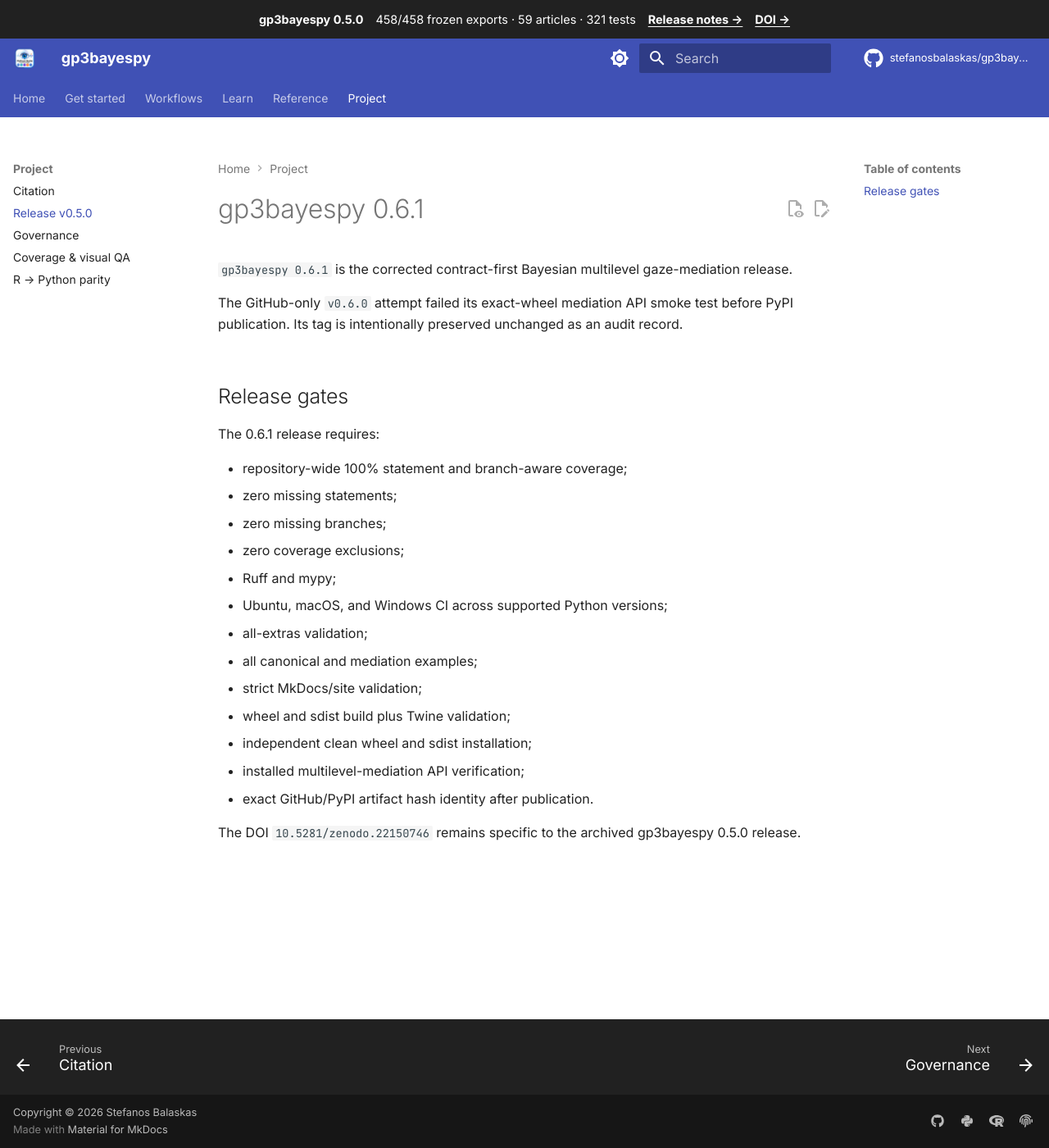
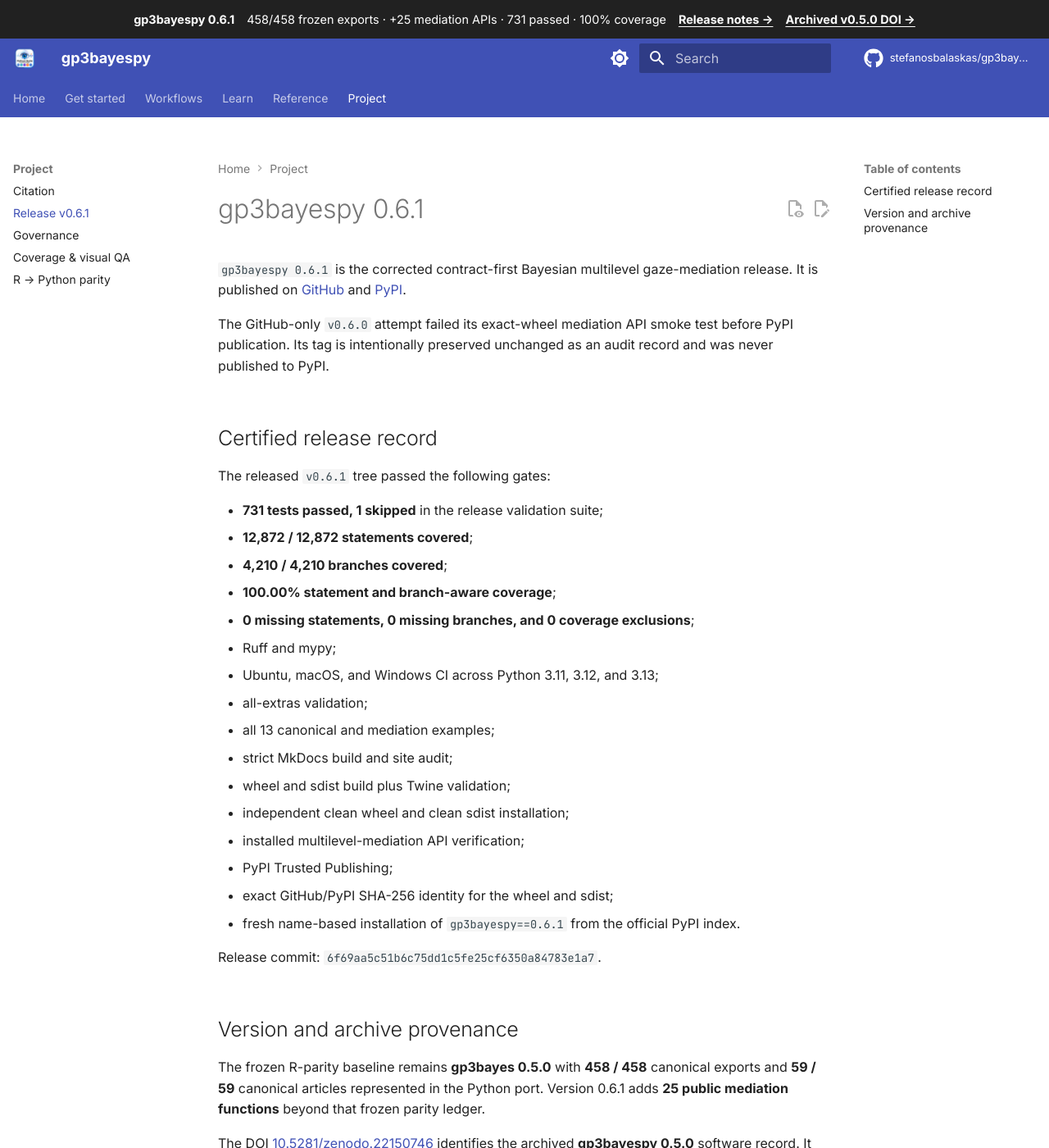
Before and after one commit to stefanosbalaskas/gp3bayespy, an MkDocs documentation site: the page built from docs/release.md, in a window 1280 px wide and 1400 px high. Shown: the whole window at 82% size. Built offline with MkDocs 1.6.1 and Material for MkDocs 9.7.7, drawn with Linux system fonts in a browser that asks for light colours; comment, search, counter and statistics services are not loaded; some of the changed text lies outside the part shown.

Commit message:
Synchronize documentation with gp3bayespy 0.6.1 (#17)
Align the public website, release record, README, navigation, structured metadata, validation counts, example inventory, and citation guidance with the completed v0.6.1 release while preserving the archived v0.5.0 DOI record.

```diff
--- a/docs/release.md
+++ b/docs/release.md
@@ -1,29 +1,52 @@
+---
+title: gp3bayespy 0.6.1 release
+description: Certified release record for gp3bayespy 0.6.1.
+---
+
 # gp3bayespy 0.6.1
 
-`gp3bayespy 0.6.1` is the corrected contract-first Bayesian
-multilevel gaze-mediation release.
+`gp3bayespy 0.6.1` is the corrected contract-first Bayesian multilevel
+gaze-mediation release. It is published on
+[GitHub](https://github.com/stefanosbalaskas/gp3bayespy/releases/tag/v0.6.1)
+and [PyPI](https://pypi.org/project/gp3bayespy/0.6.1/).
 
-The GitHub-only `v0.6.0` attempt failed its exact-wheel mediation
-API smoke test before PyPI publication. Its tag is intentionally
-preserved unchanged as an audit record.
+The GitHub-only `v0.6.0` attempt failed its exact-wheel mediation API smoke
+test before PyPI publication. Its tag is intentionally preserved unchanged as
+an audit record and was never published to PyPI.
 
-## Release gates
+## Certified release record
 
-The 0.6.1 release requires:
+The released `v0.6.1` tree passed the following gates:
 
-- repository-wide 100% statement and branch-aware coverage;
-- zero missing statements;
-- zero missing branches;
-- zero coverage exclusions;
+- **731 tests passed, 1 skipped** in the release validation suite;
+- **12,872 / 12,872 statements covered**;
+- **4,210 / 4,210 branches covered**;
+- **100.00% statement and branch-aware coverage**;
+- **0 missing statements, 0 missing branches, and 0 coverage exclusions**;
 - Ruff and mypy;
-- Ubuntu, macOS, and Windows CI across supported Python versions;
+- Ubuntu, macOS, and Windows CI across Python 3.11, 3.12, and 3.13;
 - all-extras validation;
-- all canonical and mediation examples;
-- strict MkDocs/site validation;
+- all 13 canonical and mediation examples;
+- strict MkDocs build and site audit;
 - wheel and sdist build plus Twine validation;
-- independent clean wheel and sdist installation;
+- independent clean wheel and clean sdist installation;
 - installed multilevel-mediation API verification;
-- exact GitHub/PyPI artifact hash identity after publication.
+- PyPI Trusted Publishing;
+- exact GitHub/PyPI SHA-256 identity for the wheel and sdist;
+- fresh name-based installation of `gp3bayespy==0.6.1` from the official PyPI index.
 
-The DOI `10.5281/zenodo.22150746` remains specific to the archived
-gp3bayespy 0.5.0 release.
+Release commit:
+`6f69aa5c51b6c75dd1c5fe25cf6350a84783e1a7`.
+
+## Version and archive provenance
+
+The frozen R-parity baseline remains **gp3bayes 0.5.0** with **458 / 458**
+canonical exports and **59 / 59** canonical articles represented in the Python
+port. Version 0.6.1 adds **25 public mediation functions** beyond that frozen
+parity ledger.
+
+The DOI [10.5281/zenodo.22150746](https://doi.org/10.5281/zenodo.22150746)
+identifies the archived **gp3bayespy 0.5.0** software record. It must not be
+interpreted as a DOI for v0.6.1.
+
+See [Citing gp3bayespy](citation.md) for version-aware citation guidance.
--- a/mkdocs.yml
+++ b/mkdocs.yml
@@ -101,7 +101,7 @@ nav:
       - Multilevel mediation API: reference/multilevel-mediation.md
   - Project:
       - Citation: citation.md
-      - Release v0.5.0: release.md
+      - Release v0.6.1: release.md
       - Governance: governance.md
       - Coverage & visual QA: development/coverage.md
       - R → Python parity: development/parity.md
@@ -143,4 +143,4 @@ extra:
       name: gp3bayes R reference
     - icon: fontawesome/solid/fingerprint
       link: https://doi.org/10.5281/zenodo.22150746
-      name: gp3bayespy DOI on Zenodo
+      name: Archived gp3bayespy v0.5.0 DOI on Zenodo
--- a/overrides/main.html
+++ b/overrides/main.html
@@ -15,7 +15,6 @@
   <meta name="description" content="{{ page_description | e }}" />
   <meta name="robots" content="index, follow" />
   <meta name="theme-color" content="#4f46e5" />
-  <meta name="citation_doi" content="10.5281/zenodo.22150746" />
   <meta property="og:type" content="website" />
   <meta property="og:site_name" content="gp3bayespy" />
   <meta property="og:title" content="{{ page_title | striptags | e }}" />
@@ -36,13 +35,13 @@
     "@context": "https://schema.org",
     "@type": "SoftwareSourceCode",
     "name": "gp3bayespy",
-    "version": "0.5.0",
+    "version": "0.6.1",
     "description": "Contract-first Bayesian workflows for hierarchical behavioural data in Python.",
     "codeRepository": "https://github.com/stefanosbalaskas/gp3bayespy",
     "url": "https://stefanosbalaskas.github.io/gp3bayespy/",
     "programmingLanguage": "Python",
     "license": "https://opensource.org/license/mit",
-    "identifier": "https://doi.org/10.5281/zenodo.22150746",
+    "identifier": "https://github.com/stefanosbalaskas/gp3bayespy/releases/tag/v0.6.1",
     "author": {
       "@type": "Person",
       "name": "Stefanos Balaskas",
@@ -55,9 +54,9 @@
 
 {% block announce %}
   <div class="gp-announcement">
-    <strong>gp3bayespy 0.5.0</strong>
-    <span>458/458 frozen exports · 59 articles · 321 tests</span>
+    <strong>gp3bayespy 0.6.1</strong>
+    <span>458/458 frozen exports · +25 mediation APIs · 731 passed · 100% coverage</span>
     <a href="{{ 'release/' | url }}">Release notes →</a>
-    <a href="https://doi.org/10.5281/zenodo.22150746">DOI →</a>
+    <a href="https://doi.org/10.5281/zenodo.22150746">Archived v0.5.0 DOI →</a>
   </div>
 {% endblock %}
```
Also changed, not shown: README.md (+7 -5 lines), docs/citation.md (+43 -14 lines), docs/index.md (+5 -5 lines).
